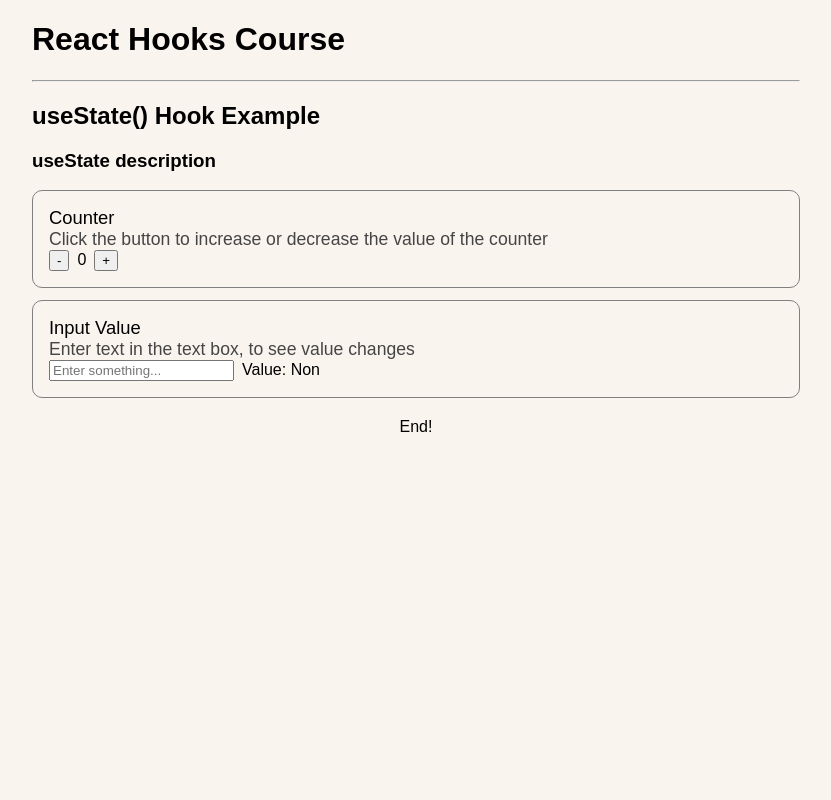
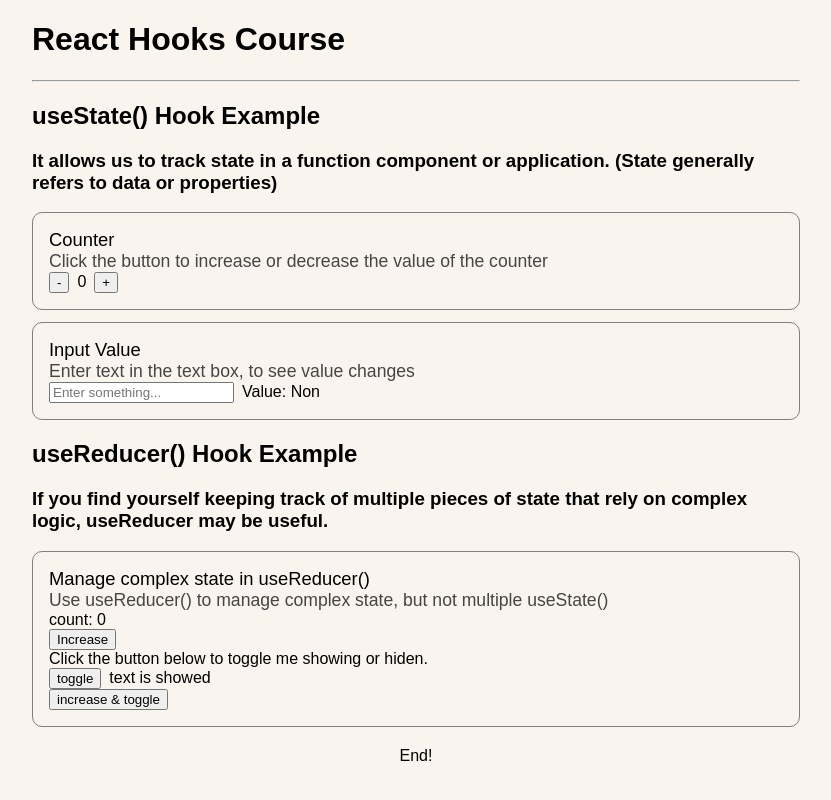
Before and after one commit to hwangblood/react-hooks-course, a React (Vite) app: page / in a window 1280 px wide. Shown: the top 800 px of the page, without its empty margins (224-1055 px from the left). Built offline with nearby package versions, Linux system fonts and the light colour scheme.

Commit message:
useReducer

```diff
--- /dev/null
+++ b/src/components/usecases/useReducer/UseReducerUsecase.jsx
@@ -0,0 +1,74 @@
+import { useReducer } from "react";
+import GutterRow from "../../GutterRow";
+
+/**
+ * Actions for reducer function
+ */
+const reducerActions = {
+  increment: "increment",
+  toggleShowText: "toggle-show-text",
+};
+
+/**
+ * reducer function for calculating state changes
+ * @returns state
+ */
+const reducer = (state, action) => {
+  switch (action.type) {
+    // when increment action happens, update the count state, but keep showText unchanged
+    case reducerActions.increment:
+      return { count: state.count + 1, showText: state.showText };
+    // when toggleShowText action happens, update the showText state, but keep count unchanged
+    case reducerActions.toggleShowText:
+      return { count: state.count, showText: !state.showText };
+    // when unknown action happens, keep the count unchanged
+    default:
+      return state;
+  }
+};
+
+const UseReducerUsecase = () => {
+  const [state, dispatch] = useReducer(reducer, {
+    count: 0,
+    showText: true,
+  });
+
+  const handleIncrement = () => {
+    dispatch({ type: reducerActions.increment });
+  };
+
+  const handleToggleShowText = () => {
+    dispatch({ type: reducerActions.toggleShowText });
+  };
+
+  return (
+    <>
+      <div>count: {state.count}</div>
+      <div>
+        <button onClick={handleIncrement}>Increase</button>
+      </div>
+
+      {state.showText && (
+        <div>Click the button below to toggle me showing or hiden.</div>
+      )}
+      <div>
+        <button onClick={handleToggleShowText}>toggle</button>
+        <GutterRow />
+        <span>{state.showText ? "text is showed" : "text is hidden"}</span>
+      </div>
+
+      <div>
+        <button
+          onClick={() => {
+            handleIncrement();
+            handleToggleShowText();
+          }}
+        >
+          increase & toggle
+        </button>
+      </div>
+    </>
+  );
+};
+
+export default UseReducerUsecase;
--- a/src/data.js
+++ b/src/data.js
@@ -1,4 +1,5 @@
 import HookExampleUsecaseContentSpacer from "./components/HookExampleUsecaseContentSpacer";
+import UseReducerUsecase from "./components/usecases/useReducer/UseReducerUsecase";
 import CounterUsecase from "./components/usecases/useState/CounterUsecase";
 import InputValueUsecase from "./components/usecases/useState/InputValueUsecase";
 
@@ -30,6 +31,16 @@ const useStateUsecases = [
   },
 ];
 
+const useReducerUsecases = [
+  {
+    id: "usereducer-usecase",
+    title: "Manage complex state in useReducer()",
+    description:
+      "Use useReducer() to manage complex state, but not multiple useState()",
+    element: UseReducerUsecase,
+  },
+];
+
 export default {
   // this property is required
   hookExamples: [
@@ -43,8 +54,16 @@ export default {
     {
       id: "useState",
       title: "useState() Hook Example",
-      description: "useState description",
+      description:
+        "It allows us to track state in a function component or application. (State generally refers to data or properties) ",
       usecases: useStateUsecases,
+    },
+    {
+      id: "useReducer",
+      title: "useReducer() Hook Example",
+      description:
+        "If you find yourself keeping track of multiple pieces of state that rely on complex logic, useReducer may be useful.",
+      usecases: useReducerUsecases,
     },
   ],
 };
```
